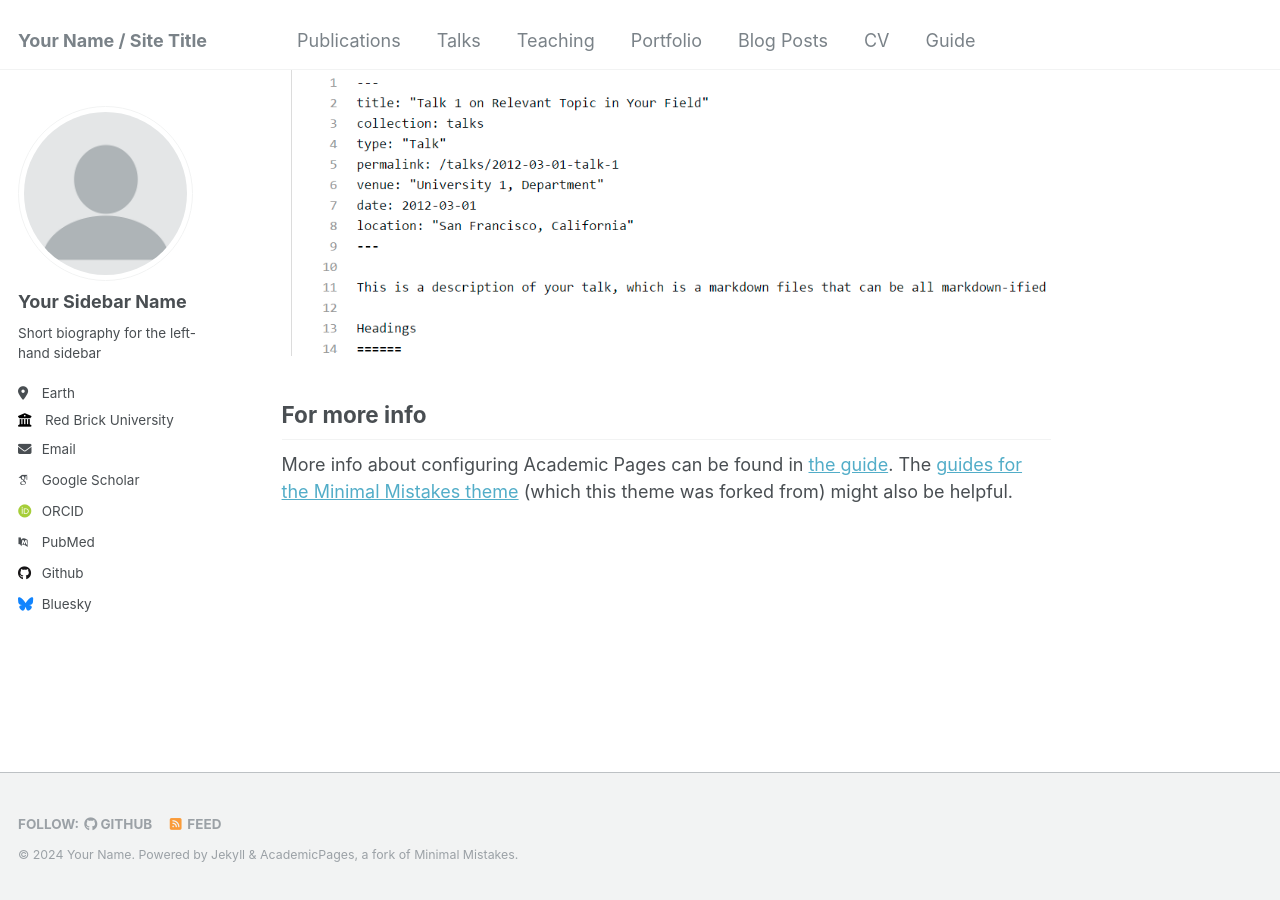
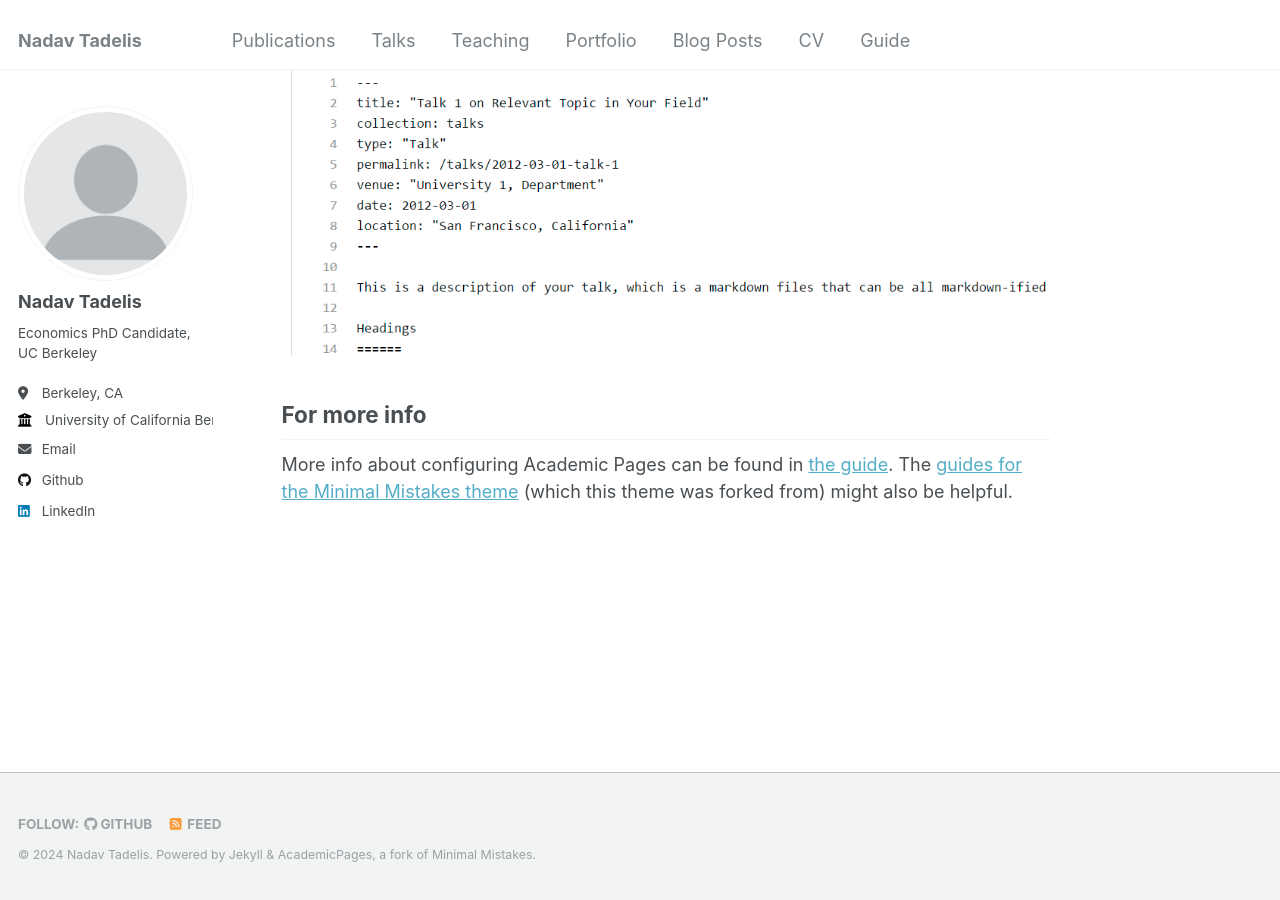
Before and after one commit to nadavtadelis/nadavtadelis.github.io, a Jekyll site: the page built from _pages/about.md, in a window 1280 px wide and 900 px high, scrolled down 2633 px. Built offline with Jekyll 4.4.1, drawn with Linux system fonts in a browser that asks for light colours; some web fonts are replaced.

Commit message:
Update _config.yml

```diff
--- a/_config.yml
+++ b/_config.yml
@@ -8,13 +8,13 @@
 
 # Basic Site Settings
 locale                   : "en-US"
-title                    : "Your Name / Site Title"
+title                    : "Nadav Tadelis"
 title_separator          : "-"
-name                     : &name "Your Name"
+name                     : &name "Nadav Tadelis"
 description              : &description "personal description"
-url                      : https://academicpages.github.io # the base hostname & protocol for your site e.g. "https://mmistakes.github.io"
+url                      : "https://nadavtadelis.github.io"
 baseurl                  : "" # the subpath of your site, e.g. "/blog"
-repository               : "academicpages/academicpages.github.io"
+repository               : "https://github.com/nadavtadelis/nadavtadelis.github.io"
 
 # Site Author - The following control what appear as part of the author content on the side bar.
 #               If a field is blank the icon and link will not appear, otherwise it will be shown.
@@ -22,33 +22,33 @@ repository               : "academicpages/academicpages.github.io"
 author:
   # Biographic information
   avatar           : "profile.png"
-  name             : "Your Sidebar Name"
+  name             : "Nadav Tadelis"
   pronouns         : # example: "she/her"
-  bio              : "Short biography for the left-hand sidebar"
-  location         : "Earth"
-  employer         : "Red Brick University"
+  bio              : "Economics PhD Candidate, UC Berkeley"
+  location         : "Berkeley, CA"
+  employer         : "University of California Berkeley"
   uri              : # URL
-  email            : "none@example.org"
+  email            : "ntadelis@berkeley.edu"
 
   # Academic websites
   arxiv            : # URL - Update with the correct link to your profile
-  googlescholar    : "https://scholar.google.com/citations?user=PS_CX0AAAAAJ"
+  googlescholar    : #"https://scholar.google.com/citations?user=PS_CX0AAAAAJ"
   impactstory      : # URL
-  orcid            : "http://orcid.org/yourorcidurl"
+  orcid            : #"http://orcid.org/yourorcidurl"
   semantic         : # URL
-  pubmed           : "https://www.ncbi.nlm.nih.gov/pubmed/?term=john+snow"
+  pubmed           : #"https://www.ncbi.nlm.nih.gov/pubmed/?term=john+snow"
   researchgate     : # URL
 
   # Repositories and software development
   bitbucket        : # Username - Update with your username on the site
   codepen          : # Username
   dribbble         : # Username
-  github           : "academicpages"
+  github           : "nadavtadelis"
   kaggle           : # Username
   stackoverflow    : # User number or user number and name (i.e., use "1" or "1/jeff-atwood")
 
   # Social media
-  bluesky          : "bsky.app" # Replace this with you Bluesky username
+  bluesky          : #"bsky.app" # Replace this with you Bluesky username
   facebook         : # Username
   flickr           : # Username
   foursquare       : # Username
@@ -57,7 +57,7 @@ author:
   keybase          : # Username
   instagram        : # Username
   lastfm           : # Username
-  linkedin         : # Username
+  linkedin         : "nadavtadelis"
   mastodon         : # URL
   medium           : # URL
   pinterest        : # Username
@@ -75,12 +75,12 @@ author:
 
 # Publication Category - The following the list of publication categories and their headings
 publication_category:
-  books:
-    title: 'Books'
-  manuscripts:
-    title: 'Journal Articles'
-  conferences:
-    title: 'Conference Papers'
+  WorkingPapers:
+    title: 'Working Papers'
+  InProgress:
+    title: 'In Progress'
+  #Publications:
+  #  title: 'Publications'
 
 # Site Settings
 teaser                   :  # filename of teaser fallback teaser image placed in /images/, .e.g. "500x300.png"
@@ -129,7 +129,7 @@ yandex_site_verification :
 
 # Social Sharing
 twitter:
-  username               : &twitter
+  username               : #&twitter
 facebook:
   username               :
   app_id                 :
```
